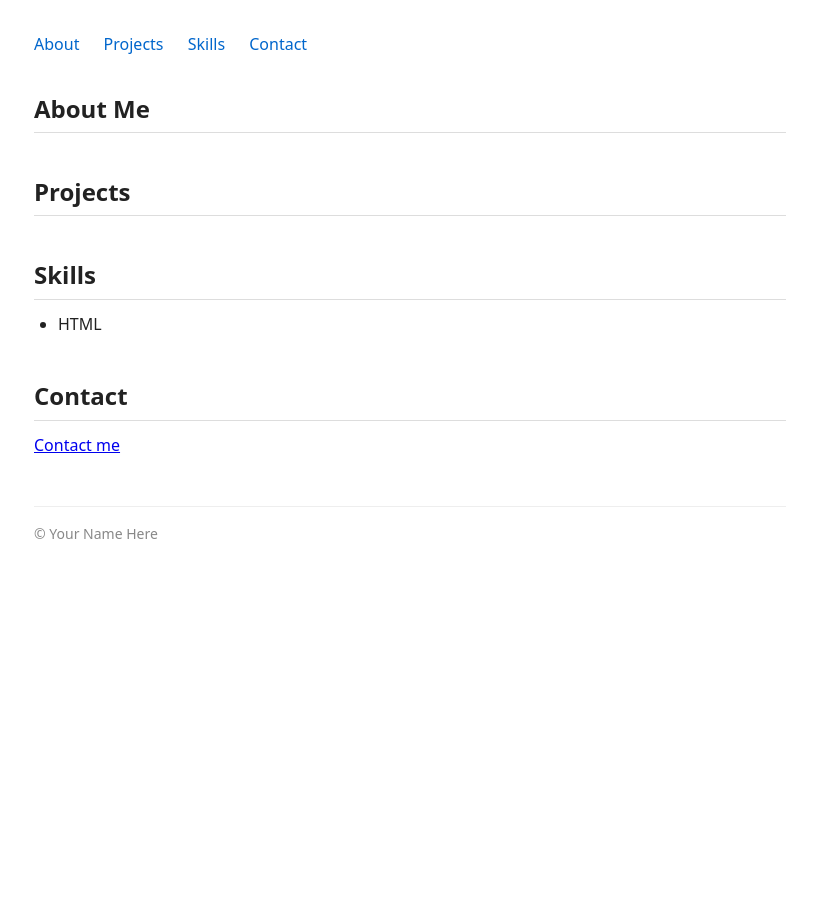
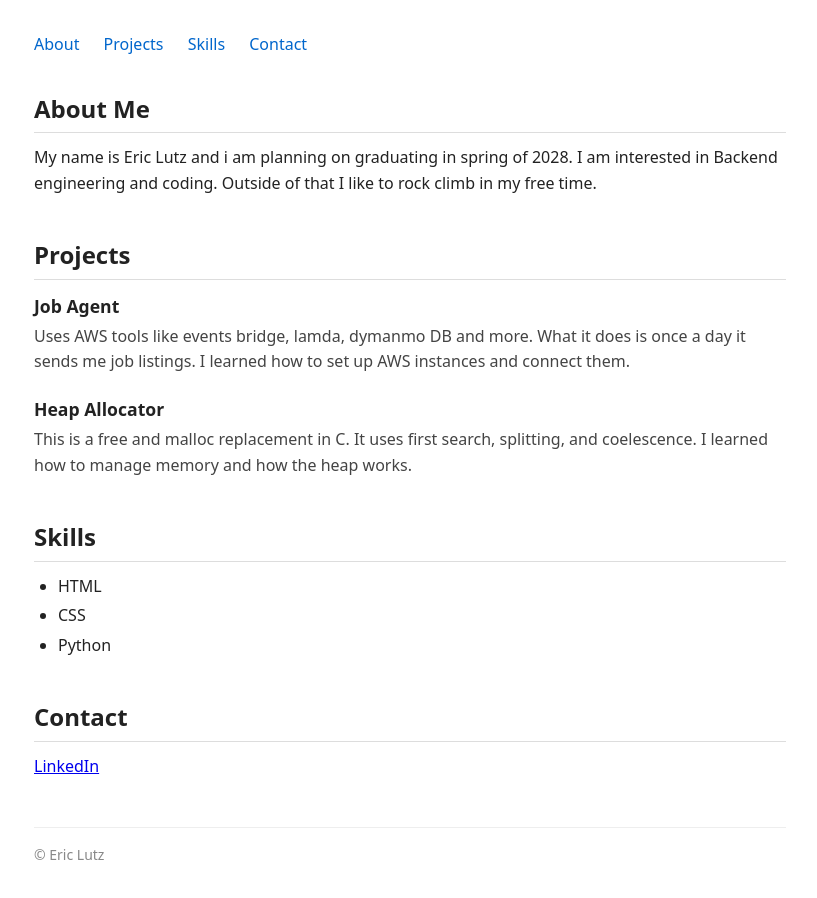
Before and after one commit to elcode44/live-portfolio, a plain HTML site: page index.html in a window 1280 px wide. Shown: the whole page, without its empty margins (230-1047 px from the left). Before the commit the page ends 800 px from the top, so only its background shows below. Drawn offline with Linux system fonts and the light colour scheme.

Commit message:
Add portfolio and CI/CD pipeline

```diff
--- a/index.html
+++ b/index.html
@@ -4,7 +4,7 @@
 <head>
   <meta charset="UTF-8">
   <meta name="viewport" content="width=device-width, initial-scale=1.0">
-  <title>Your Name Here</title>
+  <title>Eric Lutz</title>
   <link rel="stylesheet" href="style.css">
 </head>
 
@@ -23,46 +23,45 @@
 
     <section id="about">
       <h2>About Me</h2>
-      <!-- TODO: Replace with 2-3 sentences about yourself -->
-      <!-- e.g., include your name, your program/year, and what you are interested in -->
+       <div>
+        <p>My name is Eric Lutz and i am planning on graduating in spring of 2028. I am interested in Backend engineering and coding. Outside of that I like to rock climb in my free time.</p>
+       </div>
     </section>
 
     <section id="projects">
       <h2>Projects</h2>
 
-      <!-- Example project entry structure: copy, fill in, and add at least 2:
       <div class="project">
-        <h3>Project Name</h3>
-        <p>What the project does, the technologies used, and what you learned.</p>
+        <h3>Job Agent</h3>
+        <p>Uses AWS tools like events bridge, lamda, dymanmo DB and more. What it does is once a day it sends me job listings. I learned how to set up AWS instances and connect them.</p>
       </div>
-      -->
 
-      <!-- TODO: Add at least 2 project entries using the structure above -->
+      <div class="project">
+        <h3>Heap Allocator</h3>
+        <p>This is a free and malloc replacement in C. It uses first search, splitting, and coelescence. I learned how to manage memory and how the heap works.</p>
+      </div>
+
+
     </section>
 
     <section id="skills">
       <h2>Skills</h2>
       <ul>
-        <!-- Example skill - TODO: replace -->
         <li>HTML</li>
-
-        <!-- TODO: Add a second skill here -->
-        <!-- TODO: Add a third skill here -->
-        <!-- TODO: ... -->
+        <li>CSS</li>
+        <li>Python</li>
       </ul>
     </section>
 
     <section id="contact">
       <h2>Contact</h2>
-      <!-- TODO: Replace href="#" with a real link (e.g., mailto:you@example.com or your LinkedIn URL) -->
-      <!-- TODO: Replace the link text with something descriptive, e.g. "Email me" or "LinkedIn" -->
-      <p><a href="#">Contact me</a></p>
+      <p><a href="https://www.linkedin.com/in/eric-lutz-/">LinkedIn</a></p>
     </section>
 
   </main>
 
   <footer>
-    <p>&copy; Your Name Here</p>
+    <p>&copy; Eric Lutz</p>
   </footer>
 
 </body>
```
Also changed, not shown: 1 other file.
